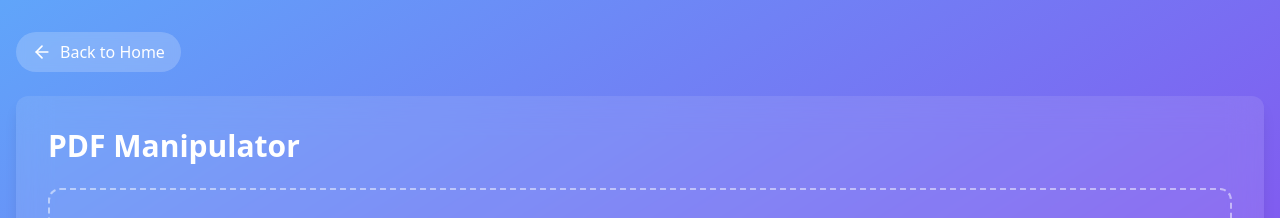
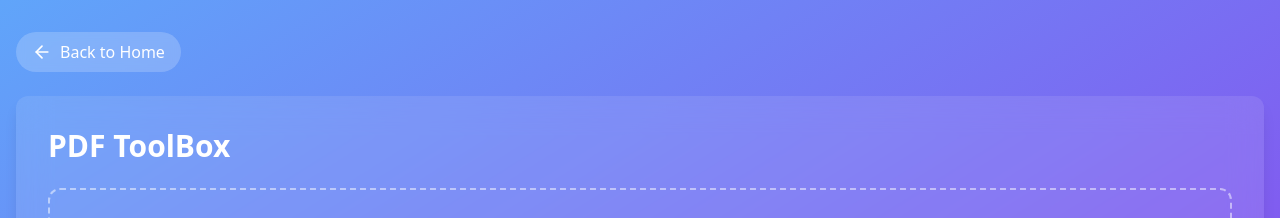
Before and after one commit to AmanYadav007/QuickSideTool, a React (Create React App) app: page /pdf-tool in a window 1280 px wide. Shown: the top 218 px of the page. Built offline with nearby package versions, Linux system fonts and the light colour scheme.

Commit message:
Update PDFManipulator.jsx

```diff
--- a/src/components/PDFManipulator.jsx
+++ b/src/components/PDFManipulator.jsx
@@ -169,7 +169,7 @@ const App = () => {
 
   return (
     <div className="bg-white bg-opacity-10 rounded-xl shadow-lg backdrop-filter backdrop-blur-lg p-8">
-      <h2 className="text-3xl font-bold text-white mb-6">PDF Manipulator</h2>
+      <h2 className="text-3xl font-bold text-white mb-6">PDF ToolBox</h2>
 
       <div
         {...getRootProps()}
```
